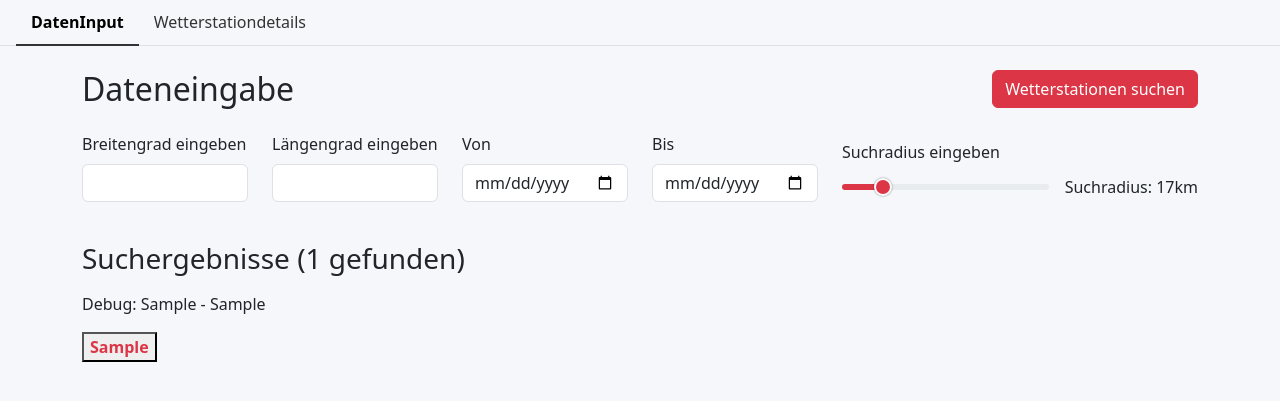
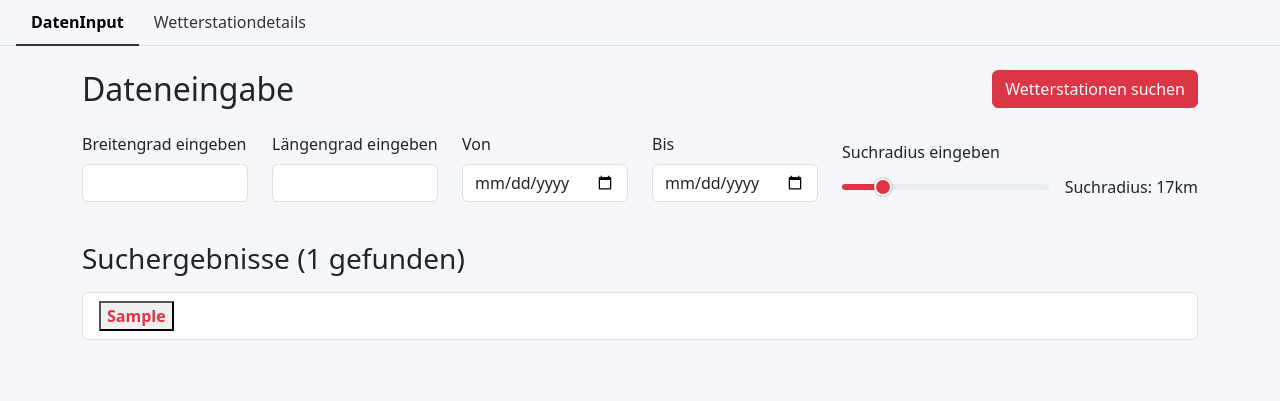
Before and after one commit to silkiqw/abgabe, a Django app: template myapp/templates/index.html in a window 1280 px wide. Shown: the top 401 px of the page. Run offline with Django 5.2, Linux system fonts and the light colour scheme; the template is opened without the code that fills it: most values are stand-ins (such as "Sample title", 1, 10 or a date in 2020); some libraries are stand-ins or nearby versions.

Commit message:
Update index.html

```diff
--- a/myapp/templates/index.html
+++ b/myapp/templates/index.html
@@ -172,16 +172,23 @@
         <!-- Search Results -->
         {% if result %}
     <h3 class="mb-3">Suchergebnisse ({{ result|length }} gefunden)</h3>
+    <form action="{% url 'result' %}" method="post">
+        {% csrf_token %}
+        <div>
+            <ul class="list-group" style="list-style-type: none;">
                 {% for res in result %}
                 <li class="list-group-item result-item">
-    <!-- Debug-Information -->
-    <p>Debug: {{ res.0 }} - {{ res.1 }}</p>
                     <button class="weather-station" type="submit" name="choice" value="{{ res.0 }}">{{ res.1 }}</button>
                 </li>
                 {% endfor %}
             </ul>
         </div>
     </form>
+{% elif message %}
+    <h3 class="mb-3">Suchergebnisse</h3>
+    <div class="alert alert-info">
+        {{ message }}
+    </div>
 {% endif %}
         </div>
     </div>
```
Lines whose indentation alone changed are shown as unchanged.
